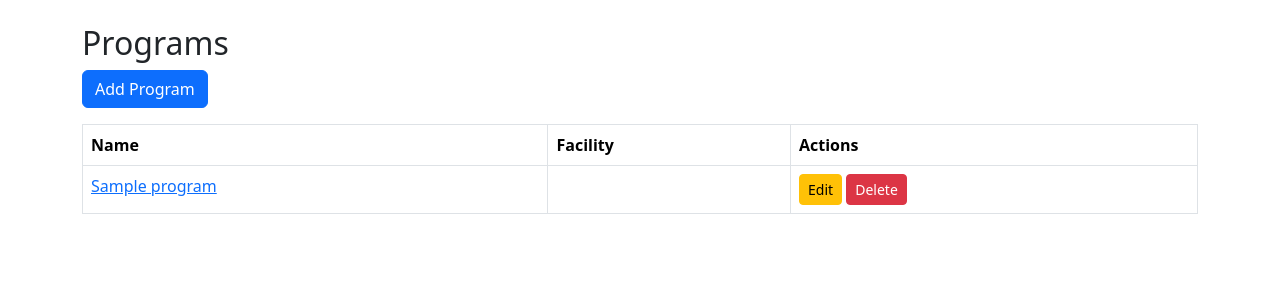
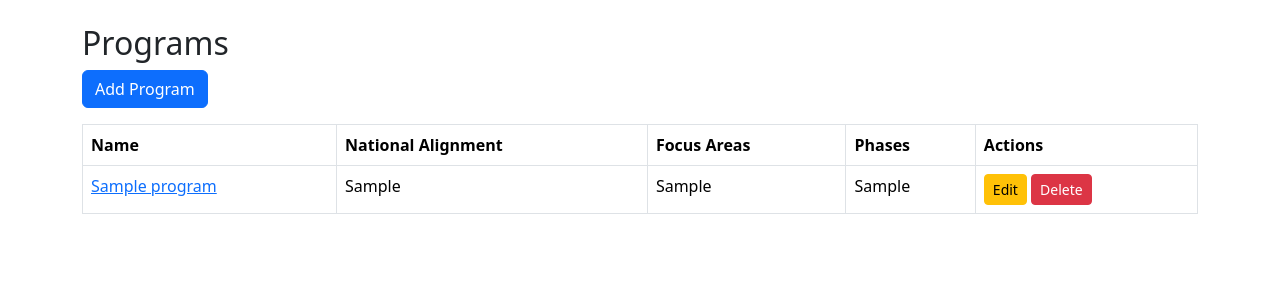
Before and after one commit to Sh-a-wn/CSC3115-Group2, a Django app: page /programs/ in a window 1280 px wide. Shown: the part 56-356 px from the top of the page. Run offline with Django 4.2, Linux system fonts and the light colour scheme; tables that the repository leaves empty hold one stand-in row (values such as "Sample post").

Commit message:
Add program management views and templates
- Implemented views for creating, updating, and deleting programs.
- Added templates for adding and displaying program details.
- Updated program list template to include new fields and correct links.
- Configured URL routing for program management.

```diff
--- a/capstone/capstone/urls.py
+++ b/capstone/capstone/urls.py
@@ -27,4 +27,5 @@ urlpatterns = [
     path('projects/', include('projects.urls')),
     path('participants/', include('participants.urls')),
     path('outcome/', include('outcome.urls')),
+    path('', include('programs.urls')),
 ]
--- a/capstone/programs/templates/programs/program_list.html
+++ b/capstone/programs/templates/programs/program_list.html
@@ -1,20 +1,25 @@
 {% extends 'base.html' %}
 {% block content %}
 <h2>Programs</h2>
-<a href="{% url 'service_add' %}" class="btn btn-primary mb-3">Add Program</a>
+
+<a href="{% url 'program_add' %}" class="btn btn-primary mb-3">Add Program</a>
 <table class="table table-bordered">
   <tr>
     <th>Name</th>
-    <th>Facility</th>
+    <th>National Alignment</th>
+    <th>Focus Areas</th>
+    <th>Phases</th>
     <th>Actions</th>
   </tr>
-  {% for service in object_list %}
+  {% for program in object_list %}
   <tr>
-    <td><a href="{% url 'service_detail' service.pk %}">{{ service.name }}</a></td>
-    <td>{{ service.facility.name }}</td>
+    <td><a href="{% url 'program_detail' program.pk %}">{{ program.name }}</a></td>
+    <td>{{ program.national_alignment }}</td>
+    <td>{{ program.focus_areas }}</td>
+    <td>{{ program.phases }}</td>
     <td>
-      <a href="{% url 'service_edit' service.pk %}" class="btn btn-sm btn-warning">Edit</a>
-      <a href="{% url 'service_delete' service.pk %}" class="btn btn-sm btn-danger">Delete</a>
+      <a href="{% url 'program_edit' program.pk %}" class="btn btn-sm btn-warning">Edit</a>
+      <a href="{% url 'program_delete' program.pk %}" class="btn btn-sm btn-danger">Delete</a>
     </td>
   </tr>
   {% empty %}
--- a/capstone/programs/views.py
+++ b/capstone/programs/views.py
@@ -10,8 +10,9 @@ class ProgramDetailView(DetailView):
 
 class ProgramCreateView(CreateView):
     model = Program
-    fields = '_all_'
-    success_url = reverse_lazy('program_list')
+    fields = ['name', 'description', 'national_alignment', 'focus_areas', 'phases']
+    template_name = 'programs/add_program.html'
+    success_url = '/programs/'
 
 class ProgramUpdateView(UpdateView):
     model = Program
```
Also changed, not shown: capstone/programs/templates/programs/add_program.html (added, +11 -0 lines), capstone/programs/templates/programs/program_detail.html (added, +15 -0 lines).
